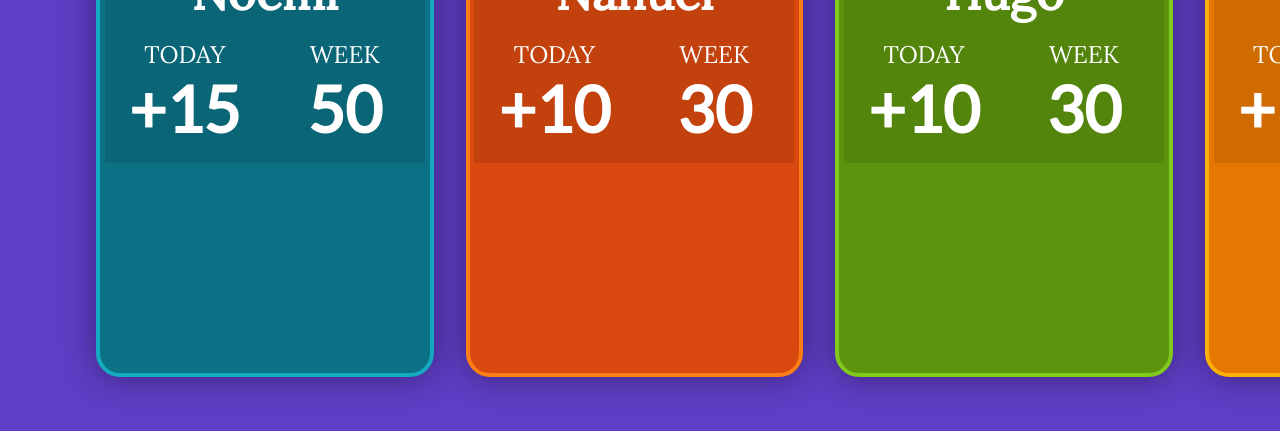
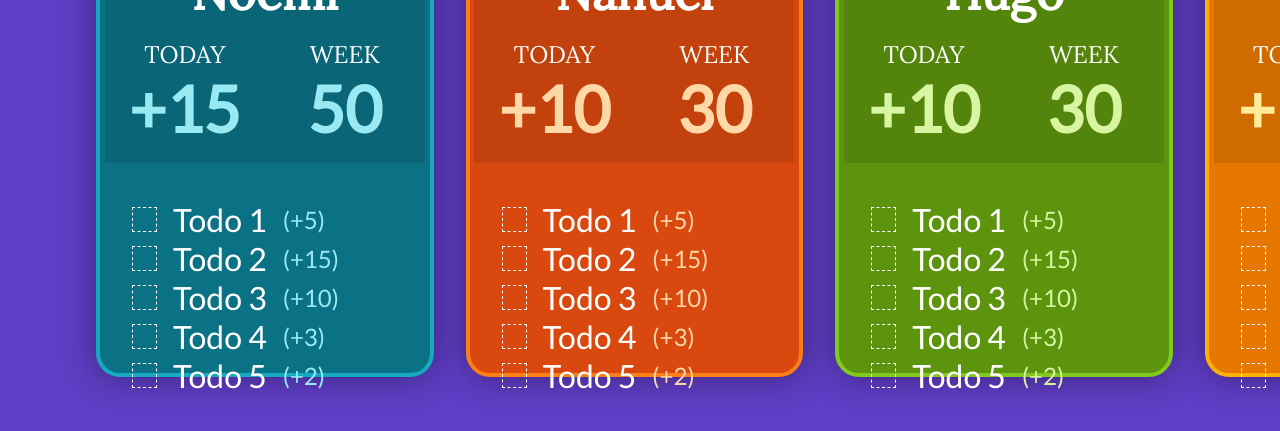
Before and after one commit to singuerinc/todos-points, a React (Vite) app: page / in a window 1280 px wide. Shown: the part 327-758 px from the top of the page. Built offline with nearby package versions, Linux system fonts and the light colour scheme.

Commit message:
feat: todos, screenshot

```diff
--- a/src/App.tsx
+++ b/src/App.tsx
@@ -18,7 +18,14 @@ const users: IUserObj[] = [
       points: {
         today: 15,
         week: 50
-      }
+      },
+      todos: [
+        { date: new Date(), done: false, points: 5, title: "Todo 1" },
+        { date: new Date(), done: false, points: 15, title: "Todo 2" },
+        { date: new Date(), done: false, points: 10, title: "Todo 3" },
+        { date: new Date(), done: false, points: 3, title: "Todo 4" },
+        { date: new Date(), done: false, points: 2, title: "Todo 5" }
+      ]
     }
   },
   {
@@ -29,7 +36,14 @@ const users: IUserObj[] = [
       points: {
         today: 10,
         week: 30
-      }
+      },
+      todos: [
+        { date: new Date(), done: false, points: 5, title: "Todo 1" },
+        { date: new Date(), done: false, points: 15, title: "Todo 2" },
+        { date: new Date(), done: false, points: 10, title: "Todo 3" },
+        { date: new Date(), done: false, points: 3, title: "Todo 4" },
+        { date: new Date(), done: false, points: 2, title: "Todo 5" }
+      ]
     }
   },
   {
@@ -40,7 +54,14 @@ const users: IUserObj[] = [
       points: {
         today: 10,
         week: 30
-      }
+      },
+      todos: [
+        { date: new Date(), done: false, points: 5, title: "Todo 1" },
+        { date: new Date(), done: false, points: 15, title: "Todo 2" },
+        { date: new Date(), done: false, points: 10, title: "Todo 3" },
+        { date: new Date(), done: false, points: 3, title: "Todo 4" },
+        { date: new Date(), done: false, points: 2, title: "Todo 5" }
+      ]
     }
   },
   {
@@ -51,7 +72,14 @@ const users: IUserObj[] = [
       points: {
         today: 10,
         week: 30
-      }
+      },
+      todos: [
+        { date: new Date(), done: false, points: 5, title: "Todo 1" },
+        { date: new Date(), done: false, points: 15, title: "Todo 2" },
+        { date: new Date(), done: false, points: 10, title: "Todo 3" },
+        { date: new Date(), done: false, points: 3, title: "Todo 4" },
+        { date: new Date(), done: false, points: 2, title: "Todo 5" }
+      ]
     }
   }
 ];
--- a/src/components/Card.tsx
+++ b/src/components/Card.tsx
@@ -1,6 +1,7 @@
 import * as React from "react";
 import styled from "styled-components";
 import { IUser } from "../core/IUser";
+import { Todos } from "./todos/Todos";
 import { UserProfile } from "./UserProfile";
 
 interface IProps {
@@ -10,7 +11,8 @@ interface IProps {
 
 const Card = ({ theme, user }: IProps) => (
   <StyledCard theme={theme}>
-    <UserProfile user={user} />
+    <UserProfile theme={theme} user={user} />
+    <Todos theme={theme} todos={user.todos} />
   </StyledCard>
 );
 
--- a/src/components/UserProfile.tsx
+++ b/src/components/UserProfile.tsx
@@ -7,15 +7,21 @@ import { UserName } from "./user/UserName";
 
 interface IProps {
   user: IUser;
+  theme: string[];
 }
 
-const UserProfile = ({ user }: IProps) => (
+const UserProfile = ({ user, theme }: IProps) => (
   <Wrapper>
     <Avatar src={user.avatar} />
     <UserName name={user.name} />
     <WrapperPoints>
-      <Points when="today" prefix="+" points={user.points.today} />
-      <Points when="week" prefix="" points={user.points.week} />
+      <Points
+        theme={theme}
+        when="today"
+        prefix="+"
+        points={user.points.today}
+      />
+      <Points theme={theme} when="week" prefix="" points={user.points.week} />
     </WrapperPoints>
   </Wrapper>
 );
--- a/src/components/points/Points.tsx
+++ b/src/components/points/Points.tsx
@@ -3,14 +3,15 @@ import styled from "styled-components";
 
 interface IProps {
   points: number;
+  theme: string[];
   prefix: string;
   when: string;
 }
 
-const Points = ({ when, prefix, points }: IProps) => (
+const Points = ({ when, prefix, theme, points }: IProps) => (
   <Wrapper>
     <When>{when}</When>
-    <Numbers>
+    <Numbers theme={theme}>
       {prefix}
       {points}
     </Numbers>
@@ -33,9 +34,10 @@ const When = styled.div`
   font-family: Lora;
 `;
 
-const Numbers = styled.div`
+const Numbers = styled.div<{ theme: string[] }>`
   font-size: 4rem;
   font-weight: 600;
+  color: ${props => props.theme[2]};
 `;
 
 export { Points };
--- /dev/null
+++ b/src/components/todos/Todos.tsx
@@ -0,0 +1,106 @@
+import * as React from "react";
+import styled from "styled-components";
+import { ITodo } from "../../core/ITodo";
+
+interface IProps {
+  todos: ITodo[];
+  theme: string[];
+}
+
+interface ITodoProps {
+  todo: ITodo;
+  theme: string[];
+}
+
+interface ITodoState {
+  done: boolean;
+}
+
+const check = (isChecked: boolean) => () => ({ done: isChecked });
+
+class Todo extends React.Component<ITodoProps, ITodoState> {
+  constructor(props: ITodoProps) {
+    super(props);
+    this.state = {
+      done: props.todo.done
+    };
+  }
+
+  public render() {
+    const { todo, theme } = this.props;
+    const { done } = this.state;
+    return (
+      <TodoWrapper>
+        <Checkbox onClick={() => this.handleInputChange(!done)} done={done} />
+        <TodoTitle done={done}>{todo.title}</TodoTitle>
+        <TodoPoints theme={theme}>
+          (+
+          {todo.points})
+        </TodoPoints>
+      </TodoWrapper>
+    );
+  }
+
+  private handleInputChange = (done: boolean) => {
+    this.setState(check(done));
+  };
+}
+
+const Todos = ({ todos, theme }: IProps) => (
+  <TodosWrapper>
+    {todos.map((t, idx) => (
+      <Todo key={idx} todo={t} theme={theme} />
+    ))}
+  </TodosWrapper>
+);
+
+const Checkbox = styled.span<{ done: boolean }>`
+  position: relative;
+  height: 25px;
+  width: 25px;
+  border: 1px dashed white;
+  background-color: transparent;
+  margin-right: 1rem;
+
+  &:hover {
+    background-color: rgba(255, 255, 255, 0.1);
+  }
+
+  &:after {
+    content: "";
+    position: absolute;
+    display: ${props => (props.done ? "block" : "none")};
+    left: 8px;
+    top: 4px;
+    width: 5px;
+    height: 10px;
+    border: solid white;
+    border-width: 0 3px 3px 0;
+    -webkit-transform: rotate(45deg);
+    -ms-transform: rotate(45deg);
+    transform: rotate(45deg);
+  }
+`;
+
+const TodosWrapper = styled.div`
+  margin: 2rem;
+`;
+
+const TodoWrapper = styled.div`
+  display: flex;
+  align-items: center;
+`;
+
+const TodoTitle = styled.div<{ done: boolean }>`
+  text-decoration: ${props => (props.done ? "line-through" : "none")};
+  font-size: 2rem;
+  color: white;
+`;
+
+const TodoPoints = styled.div<{ theme: string[] }>`
+  font-size: 1.5rem;
+  color: ${props => props.theme[2]};
+  margin-left: 1rem;
+`;
+
+export { Todos };
--- /dev/null
+++ b/src/core/ITodo.ts
@@ -0,0 +1,8 @@
+interface ITodo {
+  date: Date;
+  title: string;
+  done: boolean;
+  points: number;
+}
+
+export { ITodo };
--- a/src/core/IUser.ts
+++ b/src/core/IUser.ts
@@ -1,3 +1,5 @@
+import { ITodo } from "./ITodo";
+
 interface IUser {
   name: string;
   avatar: string;
@@ -5,6 +7,7 @@ interface IUser {
     today: number;
     week: number;
   };
+  todos: ITodo[];
 }
 
 export { IUser };
```
Also changed, not shown: screenshots/screenshot-1.png.
